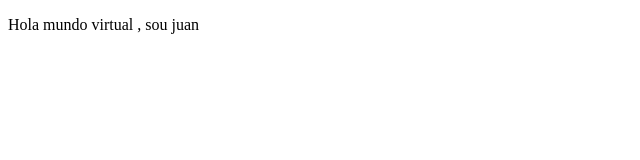
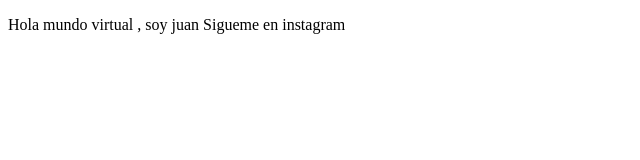
Before and after one commit to juanjovel1997/proyectoDemoCursoPrework, a plain HTML site: page index.html in a window 1280 px wide. Shown: the whole page, without its empty margins (0-640 px from the left). Drawn offline with Linux system fonts and the light colour scheme.

```diff
--- a/index.html
+++ b/index.html
@@ -5,7 +5,8 @@
     <meta http-equiv="X-UA-Compatible" content="IE=edge">
     <meta name="viewport" content="width=device-width, initial-scale=1.0">
     <title>hola mundo</title>
-    <p> Hola mundo virtual , sou juan
+    <p> Hola mundo virtual , soy juan
+        Sigueme en instagram
 
     </p>
 
```
